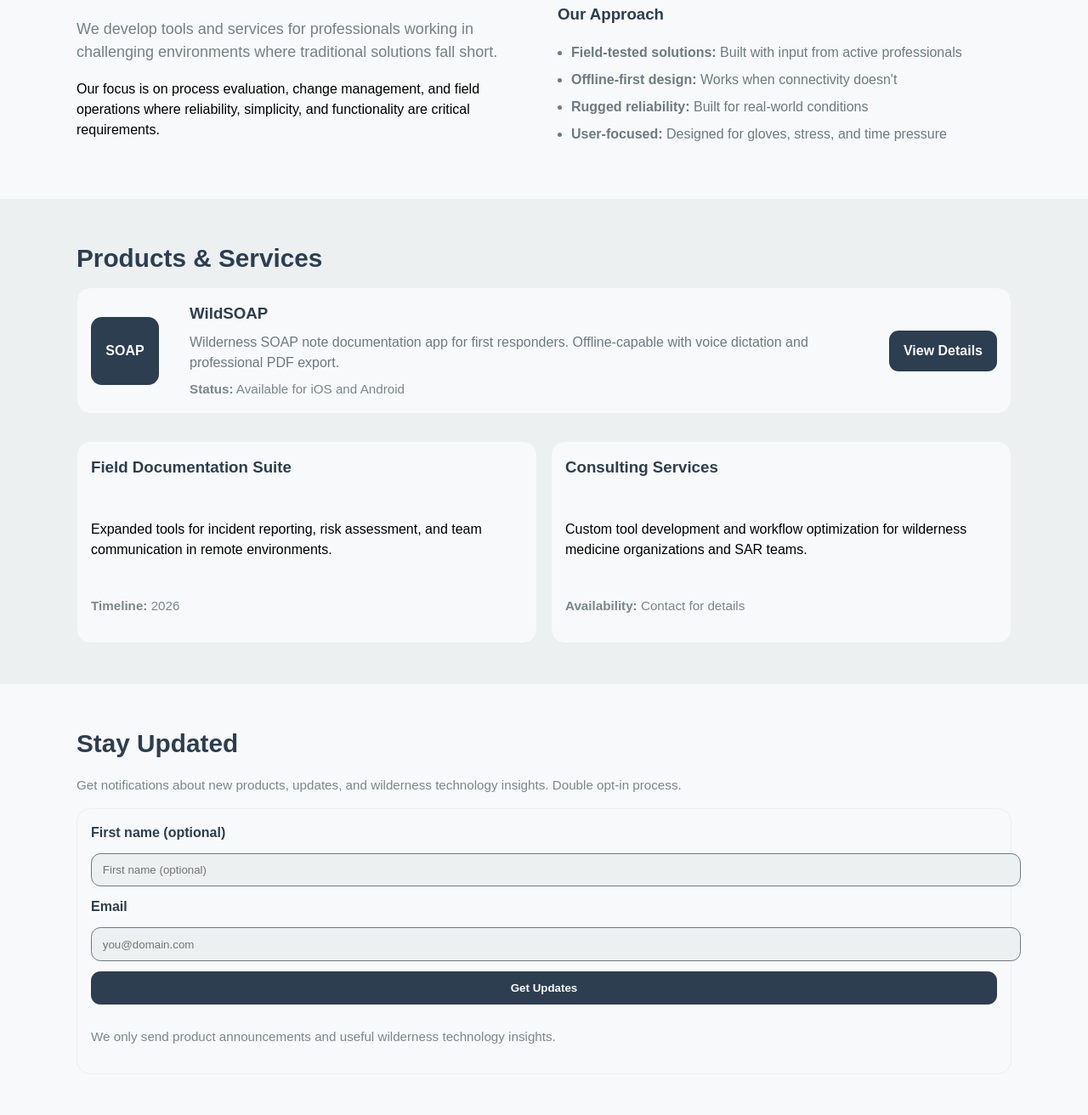
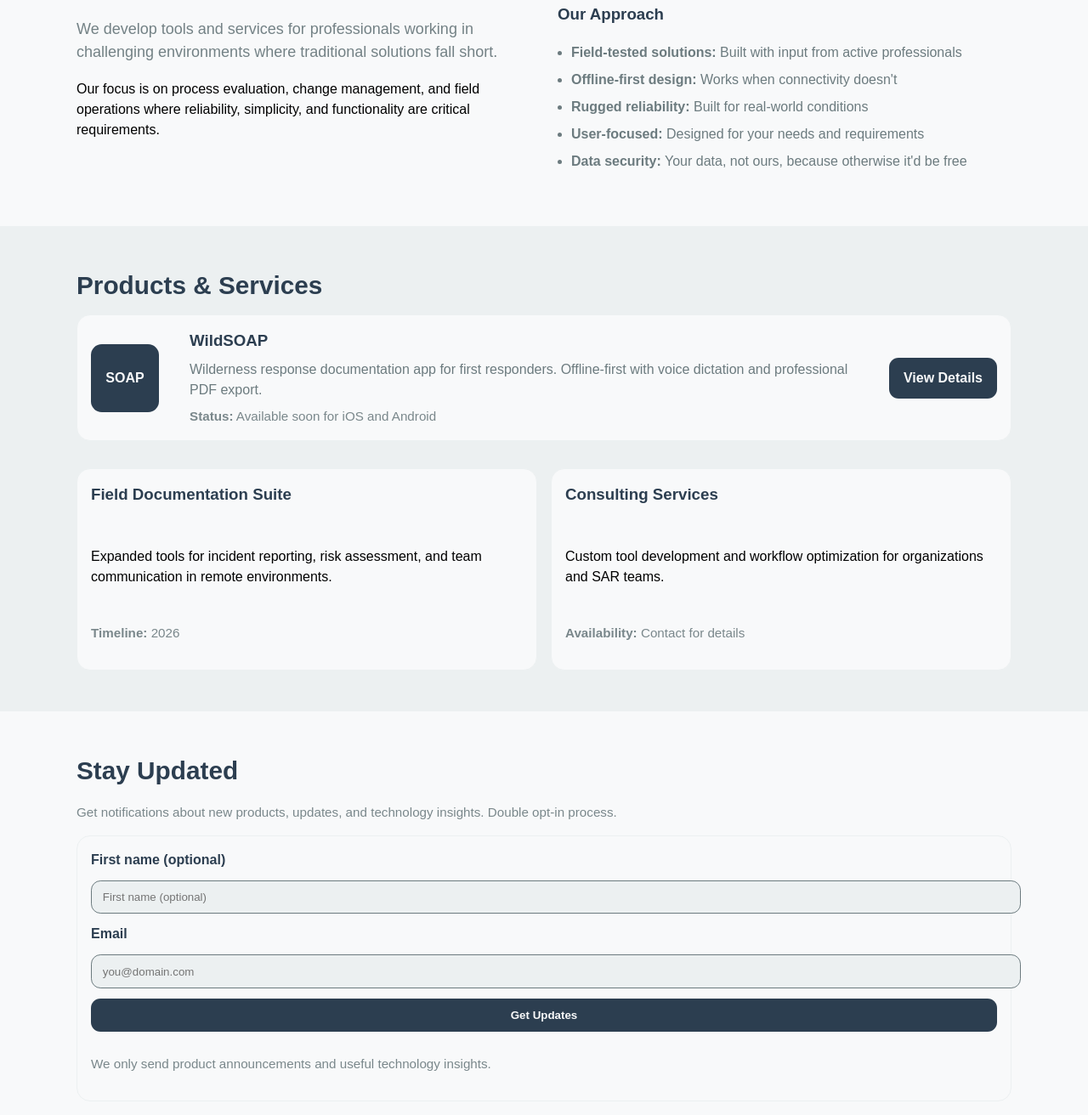
Before and after one commit to nhart99/signalstag-site, a plain HTML site: page index.html in a window 1280 px wide. Shown: the part 728-2040 px from the top of the page at 85% size. Drawn offline with Linux system fonts and the light colour scheme.

Commit message:
Update index.html

```diff
--- a/index.html
+++ b/index.html
@@ -116,7 +116,7 @@
 
         <!-- Product spotlight -->
         <div class="product-spotlight">
-          <h3>Now Available: WildSOAP</h3>
+          <h3>Available soon: WildSOAP</h3>
           <p>Offline SOAP note documentation for wilderness first responders. Built for remote environments where professional medical care is hours away.</p>
           <div style="margin-top: 1rem;">
             <a class="btn copper" href="/soap">Learn More →</a>
@@ -140,7 +140,8 @@
               <li><strong>Field-tested solutions:</strong> Built with input from active professionals</li>
               <li><strong>Offline-first design:</strong> Works when connectivity doesn't</li>
               <li><strong>Rugged reliability:</strong> Built for real-world conditions</li>
-              <li><strong>User-focused:</strong> Designed for gloves, stress, and time pressure</li>
+              <li><strong>User-focused:</strong> Designed for your needs and requirements</li>
+              <li><strong>Data security:</strong> Your data, not ours, because otherwise it'd be free</li>
             </ul>
           </div>
         </div>
@@ -160,8 +161,8 @@
             </div>
             <div>
               <h3 style="color: var(--deep-navy); margin: 0 0 .5rem 0;">WildSOAP</h3>
-              <p style="margin: 0; color: var(--charcoal);">Wilderness SOAP note documentation app for first responders. Offline-capable with voice dictation and professional PDF export.</p>
-              <p class="small" style="margin: .5rem 0 0 0;"><strong>Status:</strong> Available for iOS and Android</p>
+              <p style="margin: 0; color: var(--charcoal);">Wilderness response documentation app for first responders. Offline-first with voice dictation and professional PDF export.</p>
+              <p class="small" style="margin: .5rem 0 0 0;"><strong>Status:</strong> Available soon for iOS and Android</p>
             </div>
             <div>
               <a class="btn primary" href="/soap">View Details</a>
@@ -178,7 +179,7 @@
           </div>
           <div class="card">
             <h3 style="color: var(--deep-navy); margin-top: 0;">Consulting Services</h3>
-            <p>Custom tool development and workflow optimization for wilderness medicine organizations and SAR teams.</p>
+            <p>Custom tool development and workflow optimization for organizations and SAR teams.</p>
             <p class="small"><strong>Availability:</strong> Contact for details</p>
           </div>
         </div>
@@ -189,7 +190,7 @@
     <section id="updates" class="section">
       <div class="container">
         <h2 class="h2">Stay Updated</h2>
-        <p class="small">Get notifications about new products, updates, and wilderness technology insights. Double opt-in process.</p>
+        <p class="small">Get notifications about new products, updates, and technology insights. Double opt-in process.</p>
 
         <div id="brevo-form" role="region" aria-label="Newsletter signup area">
           <form id="updates-form" class="card" novalidate>
@@ -200,7 +201,7 @@
             <!-- Honeypot -->
             <input class="hp" type="text" name="company" tabindex="-1" autocomplete="off" aria-hidden="true" />
             <button id="updates-submit" type="submit" class="btn primary" disabled aria-disabled="true" title="Connect provider in README to enable">Get Updates</button>
-            <p class="small">We only send product announcements and useful wilderness technology insights.</p>
+            <p class="small">We only send product announcements and useful technology insights.</p>
           </form>
         </div>
       </div>
```
